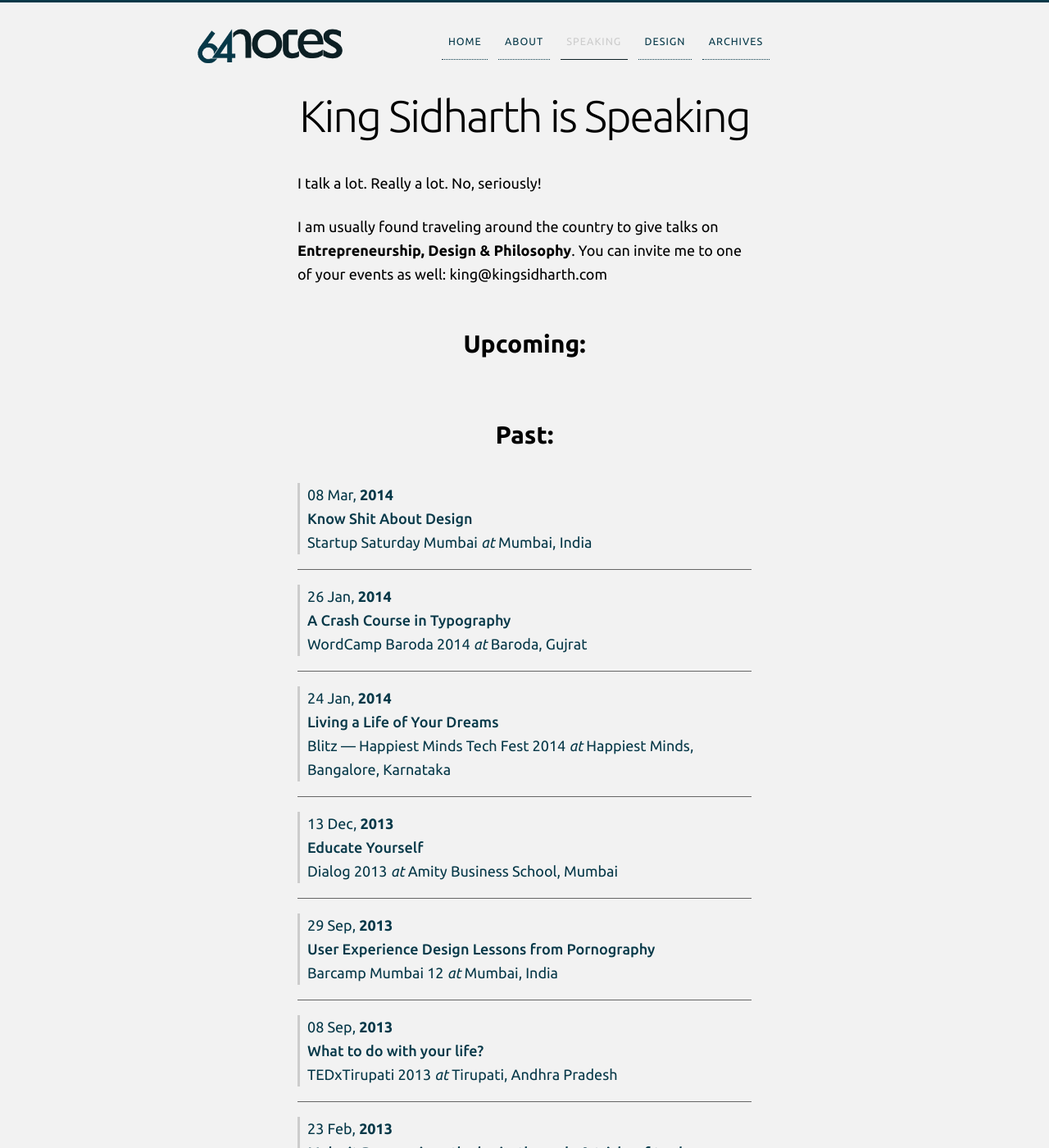
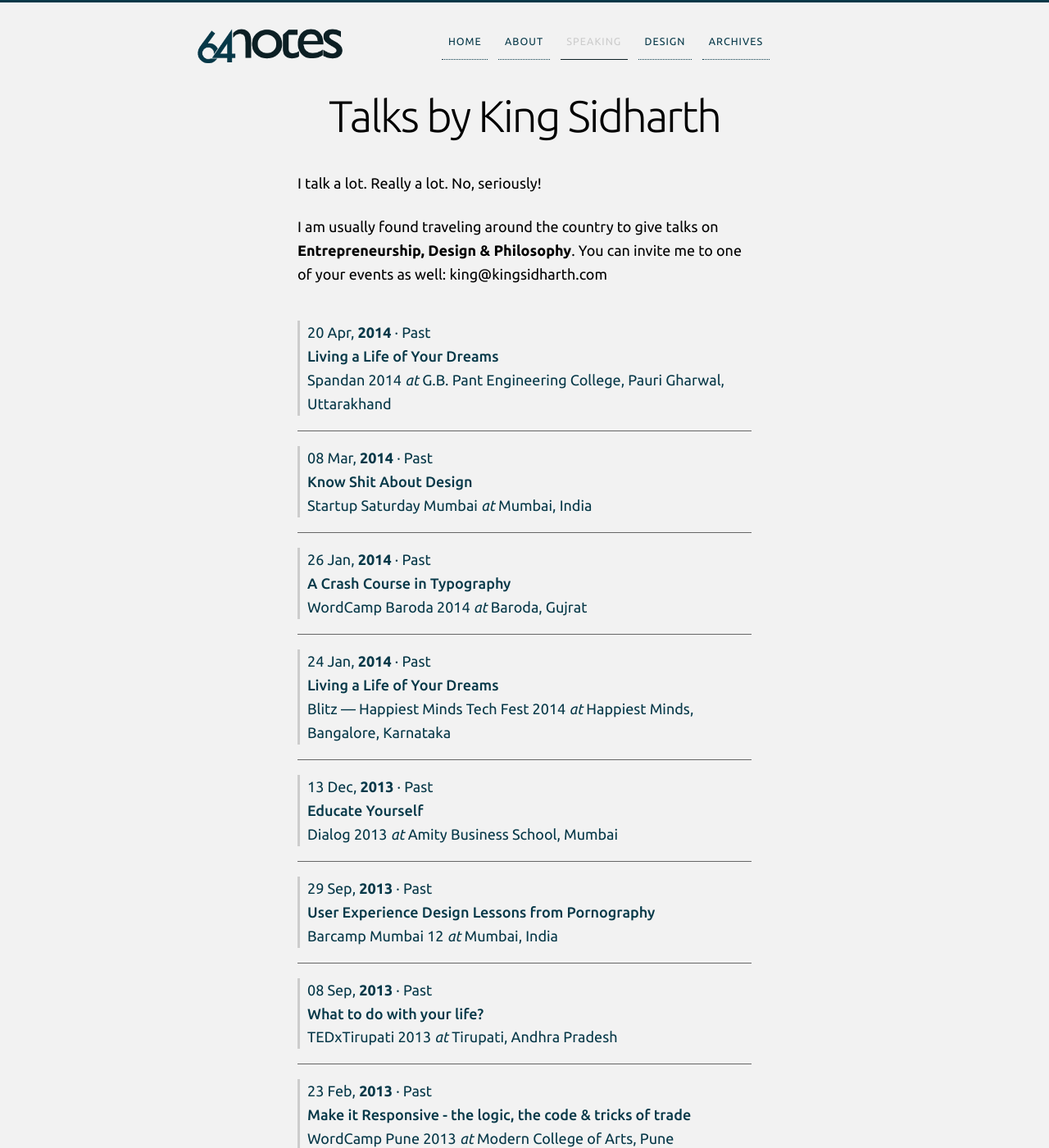
Before and after one commit to 64Notes/64notes.com, a Jekyll site: the page built from speaking/index.html, in a window 1280 px wide and 1400 px high. Shown: the whole window at 82% size. Built offline with Jekyll 4.4.1, drawn with Linux system fonts in a browser that asks for light colours; nearby versions of some CDN libraries; some of the changed text lies outside the part shown.

Commit message:
Speaking, future past in one loop. Add GP Pant. Talk

```diff
--- /dev/null
+++ b/speaking/_posts/2014-04-20-spandan-14-gbpec.html
@@ -0,0 +1,12 @@
+---
+layout: talk
+title: Living a Life of Your Dreams
+category: talks
+event: Spandan 2014
+place: G.B. Pant Engineering College, Pauri Gharwal, Uttarakhand
+---
+<div id="event-main" class="grid__unit one-whole cf">
+</div>
+<div id="event-content" class="grid__unit one-whole">
+  <p>Improvised version of my earlier <a href="/speaking/blitz-happiest-minds-2014">talk at Happiest Minds</a>.</p>
+</div><!-- #event-content -->
--- a/speaking/index.html
+++ b/speaking/index.html
@@ -1,40 +1,21 @@
 ---
 layout: page
-title: King Sidharth is Speaking
+title: Talks by King Sidharth
 slug: speaking
 ---
 <p>I talk a lot. Really a lot. No, seriously!</p>
 <p>I am usually found traveling around the country to give talks on <strong>Entrepreneurship, Design & Philosophy</strong>. You can invite me to one of your events as well: king@kingsidharth.com</p>
 
-<h2 class="center">Upcoming:</h2>
 <!--<p class="center">Yikes! Looks like I am not speaking anywhere. Mom? MOMMY?!</p>-->
 <ul class='post_list nav past nav--stacked'>
 {% for post in site.posts %}
-{% if post.category == 'talks' and post.future %}
+{% if post.category == 'talks' %}
   <li class='talk post' itemscope itemtype="http://data-vocabulary.org/Event">
   <a href="{{ post.url }}" itemprop="url">
     <div itemprop="startDate" datetime="{{ post.date }}" class='post__meta'>
       {{ post.date | date: "%d %b" }}, <strong>{{ post.date | date: "%Y" }}</strong>
-    </div>
-    <div class="talk-title" itemprop="name">{{ post.title }}</span></div>
-    <div class="post__meta event-meta">
-      <span class="event-name" itemprop="summary">{{ post.event }}</span><em> at </em>
-      <span class="event-place">{{ post.place }}</span>
-    </div>
-  </a>
-  </li>
-{% endif %}
-{% endfor %}
-</ul>
-
-<h2 class="center">Past:</h2>
-<ul class='post_list nav past nav--stacked'>
-{% for post in site.posts %}
-{% if post.category == 'talks' and post.future != true %}
-  <li class='talk post' itemscope itemtype="http://data-vocabulary.org/Event">
-  <a href="{{ post.url }}" itemprop="url">
-    <div itemprop="startDate" datetime="{{ post.date }}" class='post__meta'>
-      {{ post.date | date: "%d %b" }}, <strong>{{ post.date | date: "%Y" }}</strong>
+      {% if post.future %} &middot;<strong> Upcoming</strong>
+      {% else %} &middot; Past{% endif %}
     </div>
     <div class="talk-title" itemprop="name">{{ post.title }}</span></div>
     <div class="post__meta event-meta">
```
